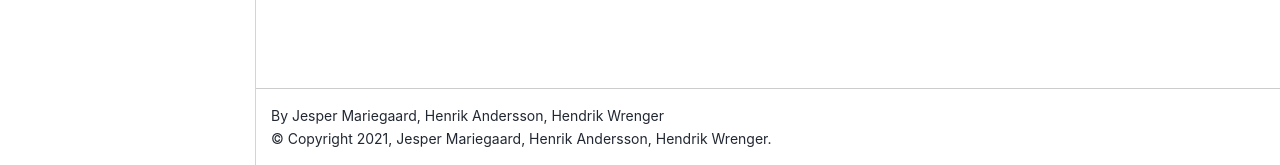
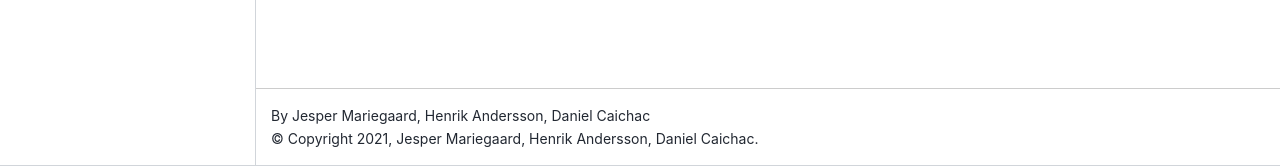
Before and after one commit to DHI/modelskill, a Sphinx documentation site: the page built from docs/index.md, in a window 1280 px wide. Shown: the part 734-900 px from the top of the page. Built offline with Sphinx 7.4.7 and the Sphinx Book theme 1.1.4, drawn with Linux system fonts in a browser that asks for light colours.

Commit message:
add Daniel Caichac

```diff
--- a/docs/conf.py
+++ b/docs/conf.py
@@ -18,8 +18,8 @@
 # -- Project information -----------------------------------------------------
 
 project = "ModelSkill"
-copyright = "2021, Jesper Mariegaard, Henrik Andersson, Hendrik Wrenger"
-author = "Jesper Mariegaard, Henrik Andersson, Hendrik Wrenger"
+copyright = "2021, Jesper Mariegaard, Henrik Andersson, Daniel Caichac"
+author = "Jesper Mariegaard, Henrik Andersson, Daniel Caichac"
 
 # The full version, including alpha/beta/rc tags
 release = ""
```
